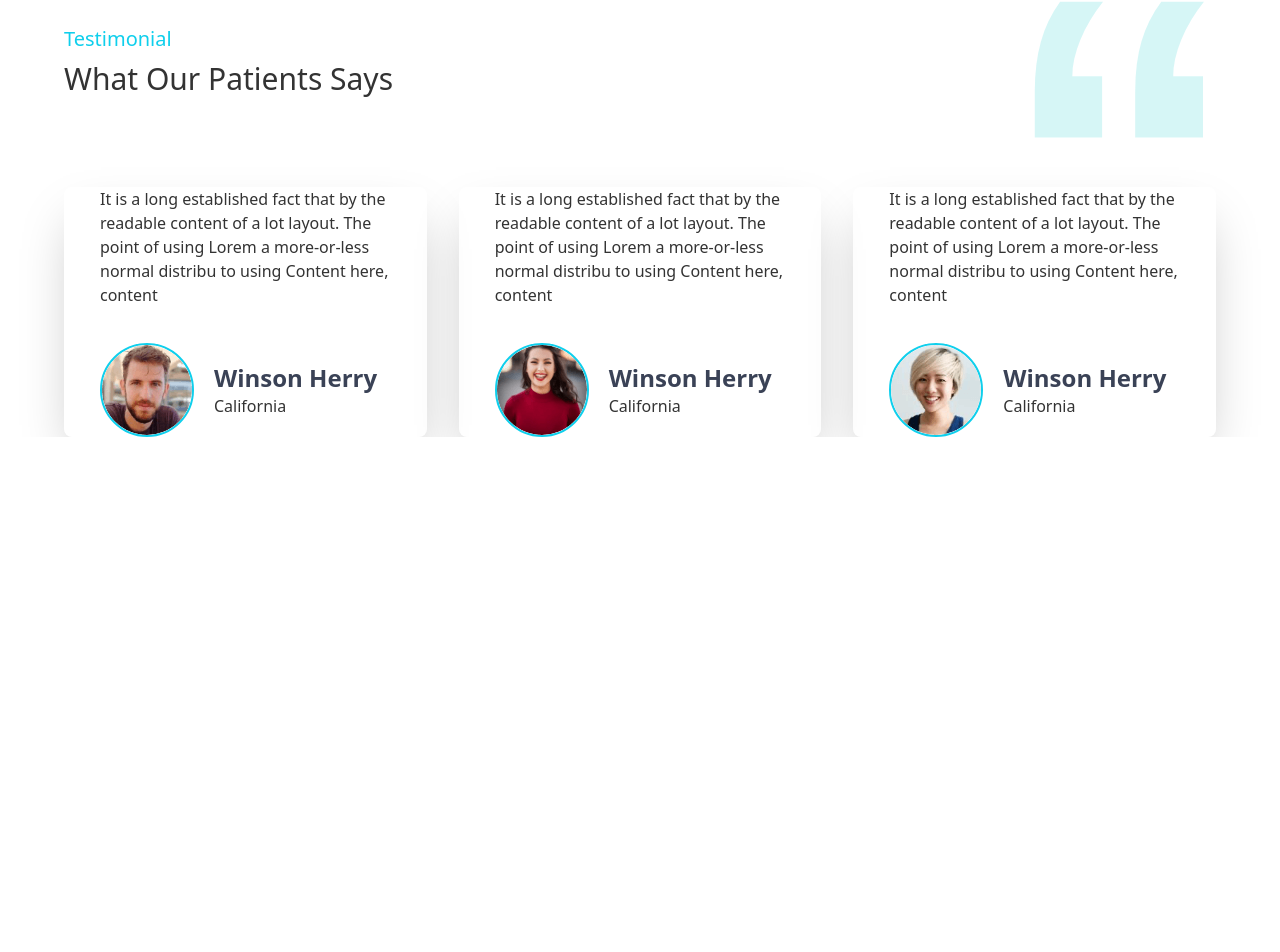
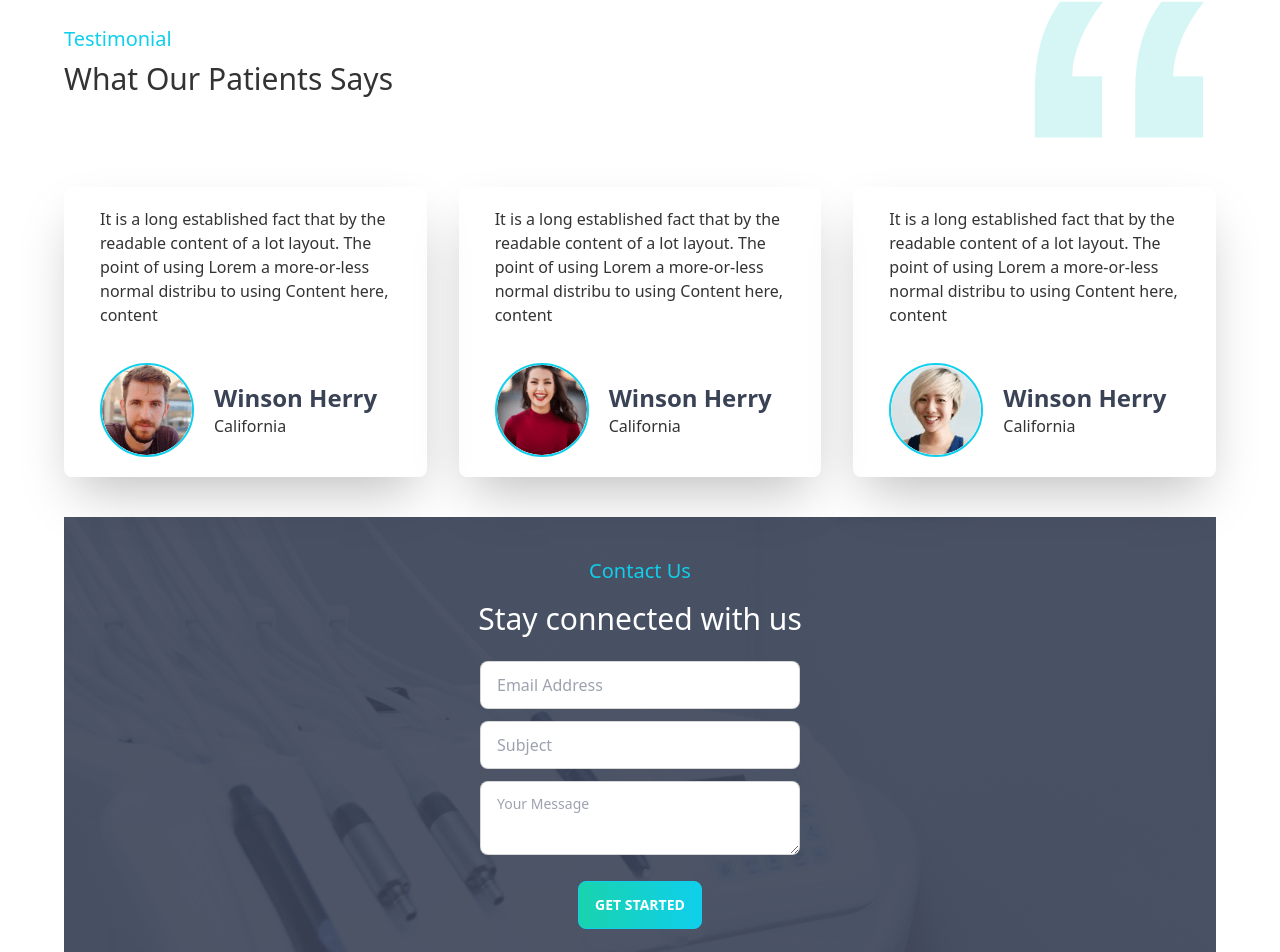
Before and after one commit to cryptomehedi/doctors-portal-client-side, a React (Create React App) app: page / in a window 1280 px wide. Shown: the part 2959-3911 px from the top of the page. Before the commit the page ends 3396 px from the top, so only its background shows below. Built offline with nearby package versions, Linux system fonts and the light colour scheme.

Commit message:
contact added

```diff
--- /dev/null
+++ b/src/Component/Pages/Home/ContactUsHome.js
@@ -0,0 +1,18 @@
+import React from 'react';
+
+const ContactUsHome = () => {
+    return (
+        <div className='mt-10 p-10 text-center bg-appointment'>
+            <h3 className='text-xl text-primary'>Contact Us</h3>
+            <h2 className='mt-4 text-white text-3xl'>Stay connected with us</h2>
+            <form className='mt-6'>
+                <input type="text" placeholder="Email Address" className="input input-bordered w-full max-w-xs" /> <br />
+                <input type="text" placeholder="Subject" className="input input-bordered w-full max-w-xs my-3" /> <br />
+                <textarea className="textarea textarea-bordered w-full max-w-xs" placeholder="Your Message"></textarea> <br />
+                <button className=" mt-5 btn btn-primary bg-gradient-to-r from-secondary to-primary text-white uppercase font-bold">Get Started</button>
+            </form>
+        </div>
+    );
+};
+
+export default ContactUsHome;
--- a/src/Component/Pages/Home/Home.js
+++ b/src/Component/Pages/Home/Home.js
@@ -1,5 +1,6 @@
 import React from 'react';
 import Banner from './Banner';
+import ContactUsHome from './ContactUsHome';
 import Feature from './Feature';
 import MakeAnAppointment from './MakeAnAppointment';
 import Services from './Services';
@@ -13,6 +14,7 @@ const Home = () => {
             <Feature/>
             <MakeAnAppointment/>
             <Testimonials/>
+            <ContactUsHome/>
         </div>
     );
 };
--- a/src/Component/Pages/Home/Testimonials.js
+++ b/src/Component/Pages/Home/Testimonials.js
@@ -42,7 +42,7 @@ const Testimonials = () => {
             </div>
             <div className='grid grid-cols-1 md:grid-cols-2 lg:grid-cols-3 gap-8 mt-12'>
                 {
-                    testimonials.map(testimonial => <div className='px-9 shadow-2xl rounded-lg' key={testimonial.id}>
+                    testimonials.map(testimonial => <div className='px-9 p-5 shadow-2xl rounded-lg' key={testimonial.id}>
                         <div>
                             <p>{testimonial.description}</p>
                         </div>
```
